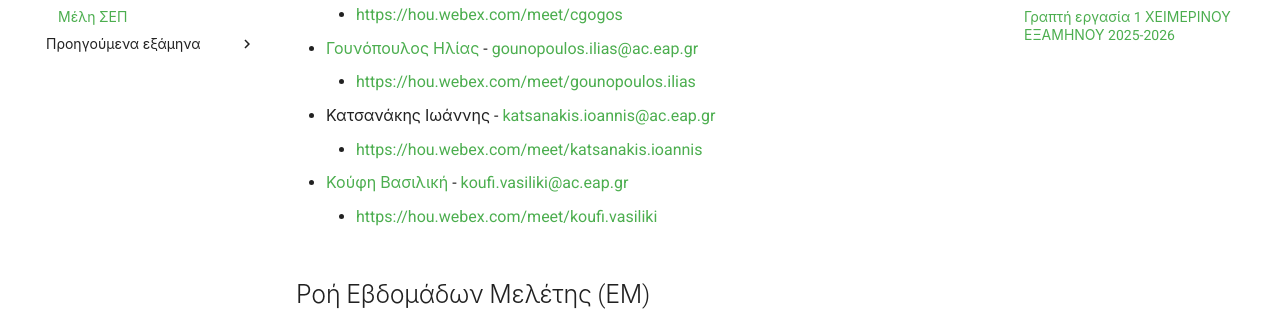
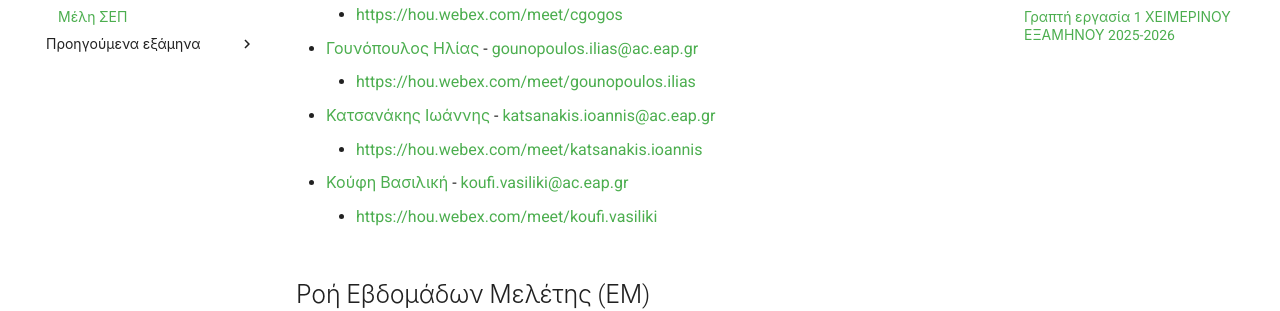
Before and after one commit to chgogos/DMD54, an MkDocs documentation site: the page built from docs/2025-2026-fall-semester.md, in a window 1280 px wide and 980 px high. Shown: the part 211-522 px from the top of the window. Built offline with MkDocs 1.6.1 and Material for MkDocs 9.7.7, drawn with Linux system fonts in a browser that asks for light colours; part of the change alters nothing that is shown.

```diff
--- a/docs/2025-2026-fall-semester.md
+++ b/docs/2025-2026-fall-semester.md
@@ -4,7 +4,7 @@
     * <https://hou.webex.com/meet/cgogos>
 * [Γουνόπουλος Ηλίας](https://www.linkedin.com/in/eliasgounopoulos/) - <gounopoulos.ilias@ac.eap.gr>
     * <https://hou.webex.com/meet/gounopoulos.ilias>
-* Κατσανάκης Ιωάννης - <katsanakis.ioannis@ac.eap.gr>
+* [Κατσανάκης Ιωάννης](https://www.linkedin.com/in/ioannis-katsanakis-3187375/) - <katsanakis.ioannis@ac.eap.gr>
     * <https://hou.webex.com/meet/katsanakis.ioannis>
 * [Κούφη Βασιλική](https://www.linkedin.com/in/vassiliki-koufi-163a6512/) - <koufi.vasiliki@ac.eap.gr>
     * <https://hou.webex.com/meet/koufi.vasiliki>
```
